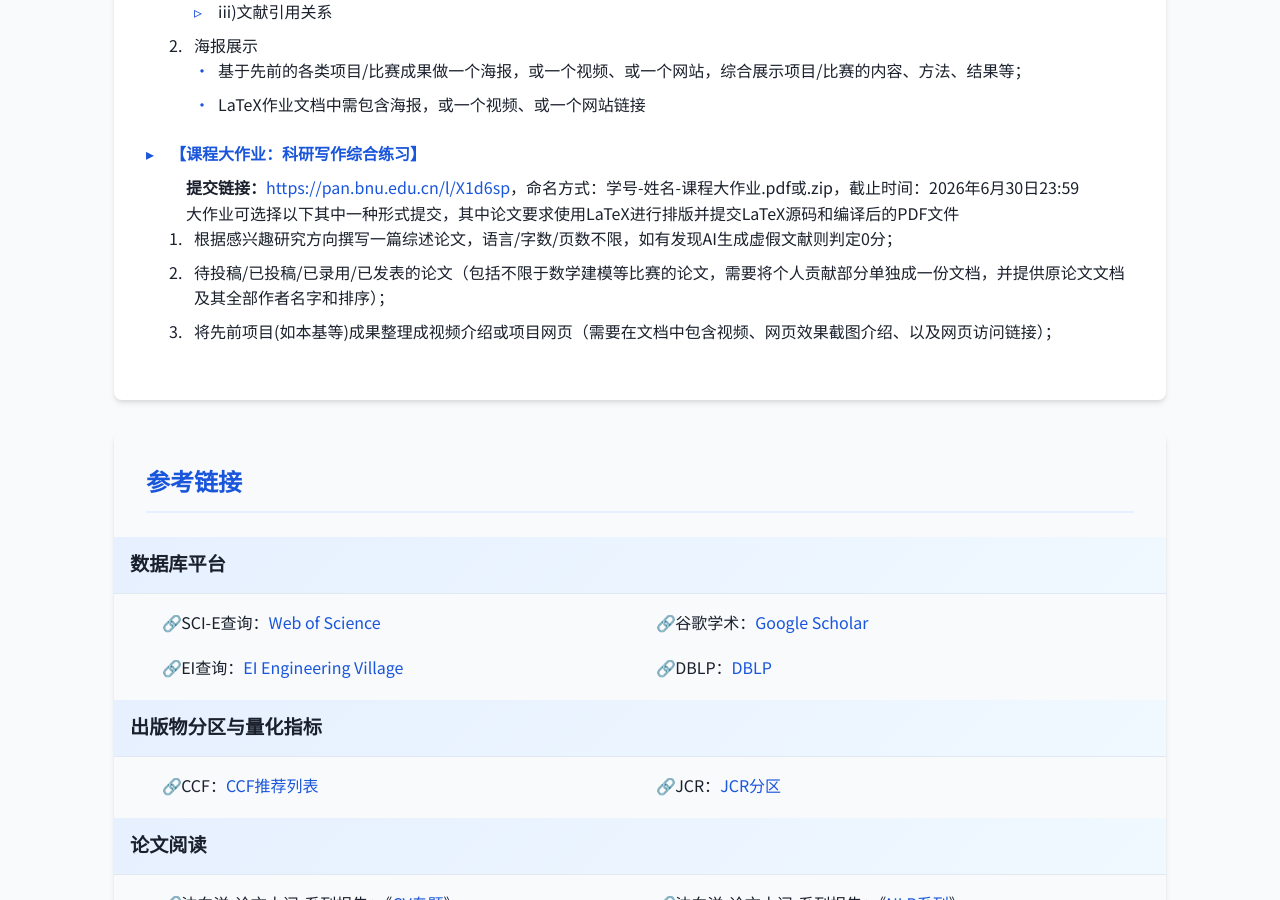
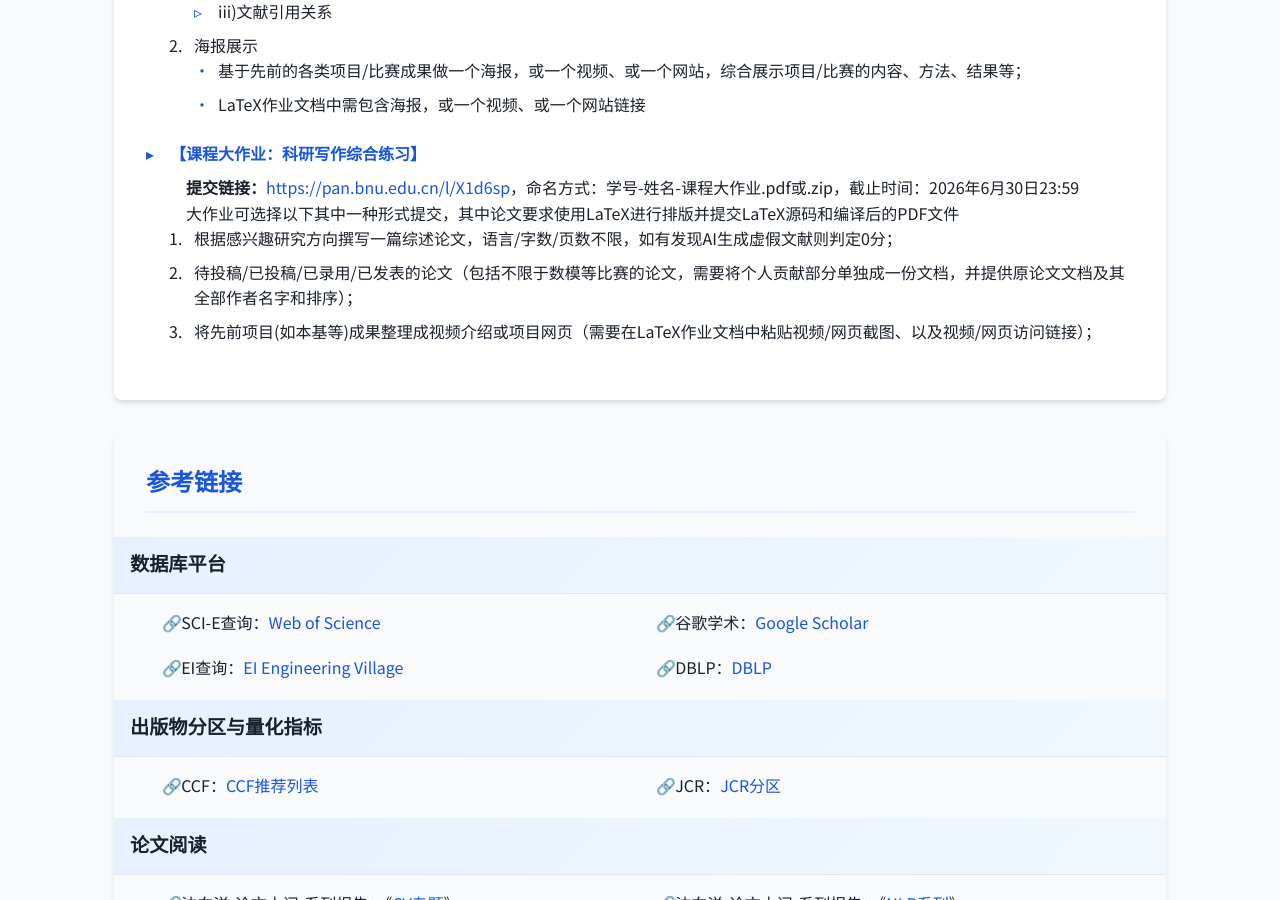
Before and after one commit to zhwinfo/zhwinfo.github.io, a Jekyll site: the page aw/index.html, which Jekyll copies as it is, in a window 1280 px wide and 900 px high, scrolled down 3215 px. Built offline with Jekyll 4.4.1, drawn with Linux system fonts in a browser that asks for light colours.

Commit message:
fast update

```diff
--- a/aw/index.html
+++ b/aw/index.html
@@ -650,8 +650,8 @@
                         <p>大作业可选择以下其中一种形式提交，其中论文要求使用LaTeX进行排版并提交LaTeX源码和编译后的PDF文件</p>
                         <ol>
                             <li>根据感兴趣研究方向撰写一篇综述论文，语言/字数/页数不限，如有发现AI生成虚假文献则判定0分；</li>
-                            <li>待投稿/已投稿/已录用/已发表的论文（包括不限于数学建模等比赛的论文，需要将个人贡献部分单独成一份文档，并提供原论文文档及其全部作者名字和排序）；</li>
-                            <li>将先前项目(如本基等)成果整理成视频介绍或项目网页（需要在文档中包含视频、网页效果截图介绍、以及网页访问链接）；</li>
+                            <li>待投稿/已投稿/已录用/已发表的论文（包括不限于数模等比赛的论文，需要将个人贡献部分单独成一份文档，并提供原论文文档及其全部作者名字和排序）；</li>
+                            <li>将先前项目(如本基等)成果整理成视频介绍或项目网页（需要在LaTeX作业文档中粘贴视频/网页截图、以及视频/网页访问链接）；</li>
                         </ol>
                     </div>
                 </li>
```
